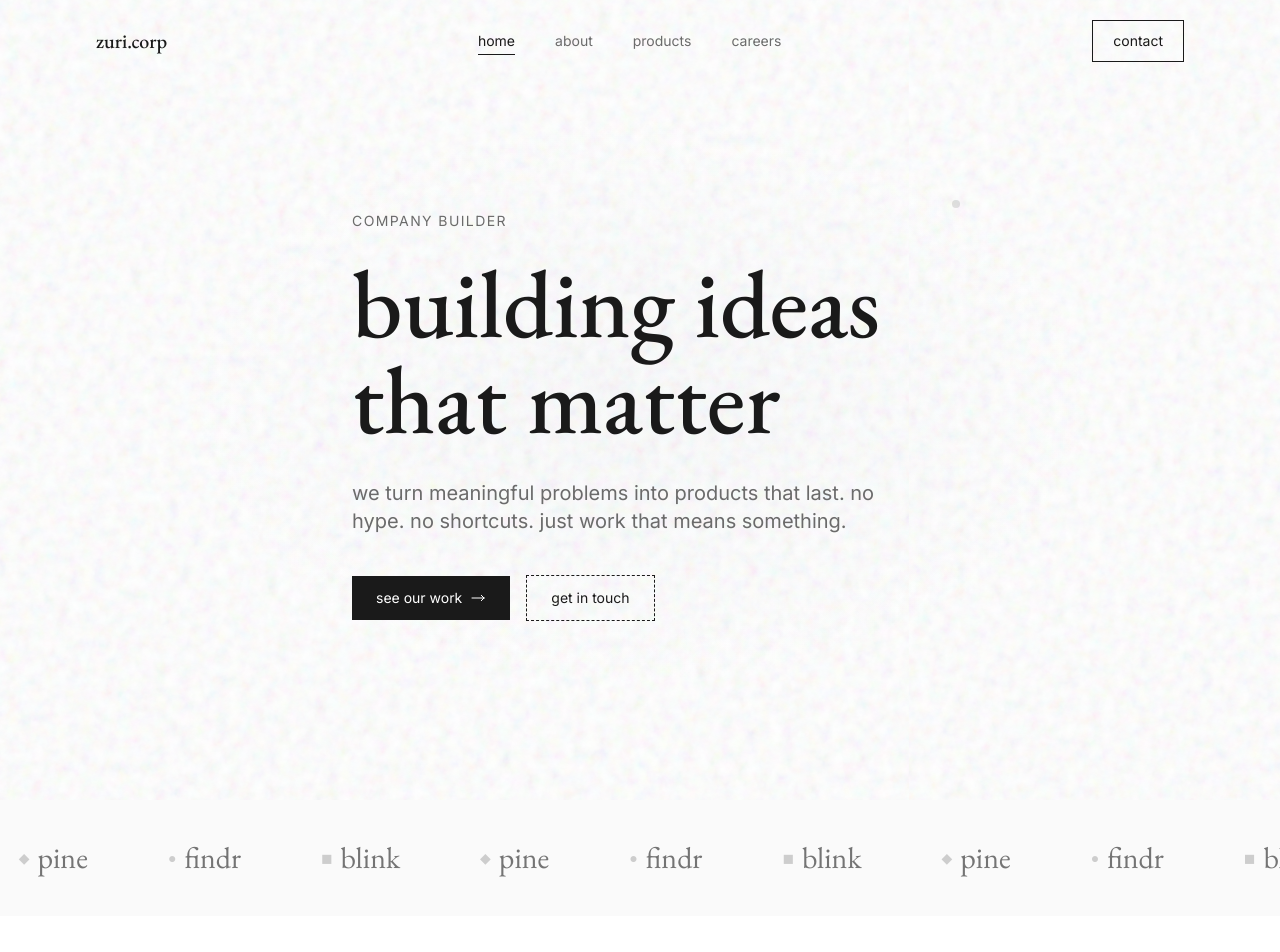
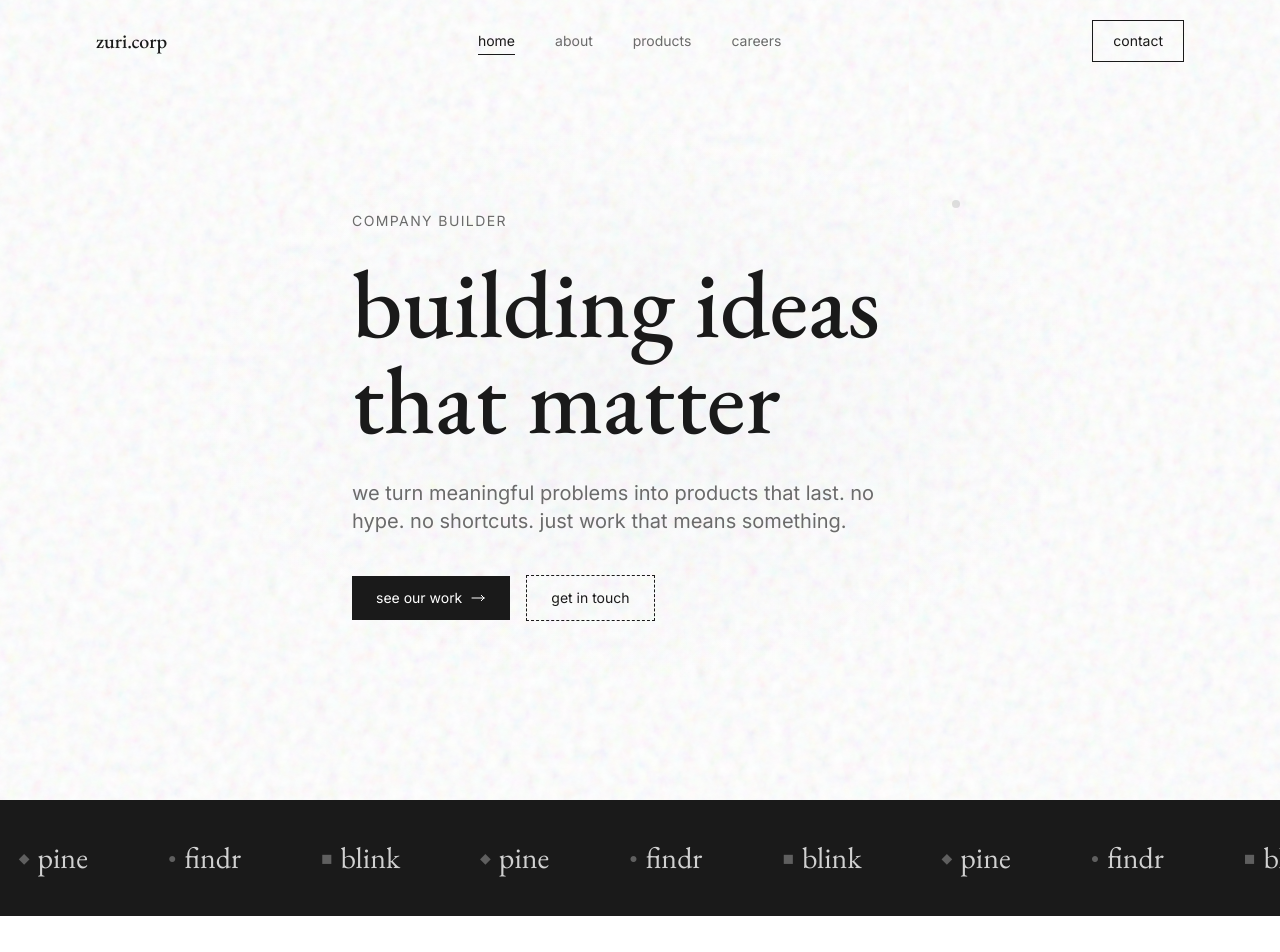
Before and after one commit to Babalolaolawale/zuri.corp, a React (Vite) app: page / in a window 1280 px wide. Shown: the top 952 px of the page. Built offline with nearby package versions, Linux system fonts and the light colour scheme.

Commit message:
Update marquee to black background with white text for stronger visual separation

```diff
--- a/src/components/LandingPage.tsx
+++ b/src/components/LandingPage.tsx
@@ -308,12 +308,12 @@ function Marquee() {
     ];
     const items = [...products, ...products, ...products, ...products];
     return (
-        <div className="py-8 md:py-10 bg-subtle/50 overflow-hidden">
+        <div className="py-8 md:py-10 bg-foreground overflow-hidden">
             <div className="animate-marquee whitespace-nowrap flex items-center">
                 {items.map((product, i) => (
                     <span key={i} className="flex items-center gap-2 mx-6 md:mx-10">
-                        <span className="text-foreground/20 text-sm">{product.icon}</span>
-                        <span className="font-heading text-xl md:text-3xl text-foreground/60 lowercase">{product.name}</span>
+                        <span className="text-white/30 text-sm">{product.icon}</span>
+                        <span className="font-heading text-xl md:text-3xl text-white/80 lowercase">{product.name}</span>
                     </span>
                 ))}
             </div>
```
